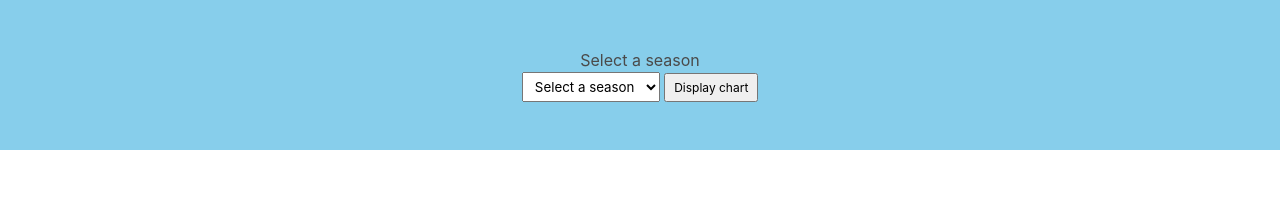
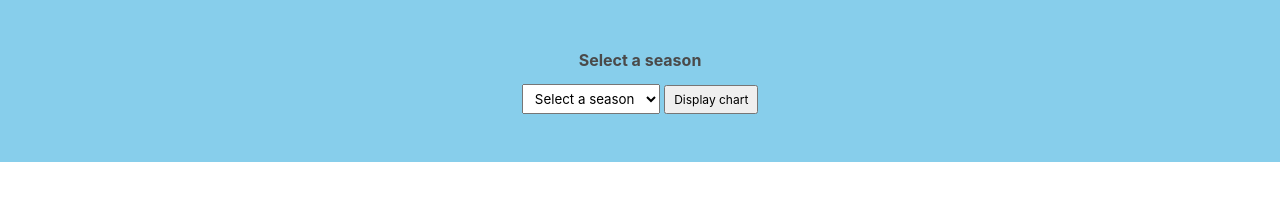
Before and after one commit to petebrown/league-position-tool, a plain HTML site: page docs/index.html in a window 1280 px wide. Drawn offline with nearby package versions, Linux system fonts and the light colour scheme.

Commit message:
updated results submodule

```diff
--- a/docs/css/style.css
+++ b/docs/css/style.css
@@ -54,3 +54,7 @@ svg text.axis-text {
   text-anchor: middle;
   fill: slategray;
 }
+
+.selector-text {
+  padding-bottom: 0.75rem;
+}
--- a/docs/index.html
+++ b/docs/index.html
@@ -10,7 +10,7 @@
     <body>
         <section class="section">
             <div class="container">
-                <p>Select a season</p>
+                <p class="selector-text"><b>Select a season</b></p>
                 <select id ="season"><option disabled selected>Select a season</option>
                 </select>
 
```
